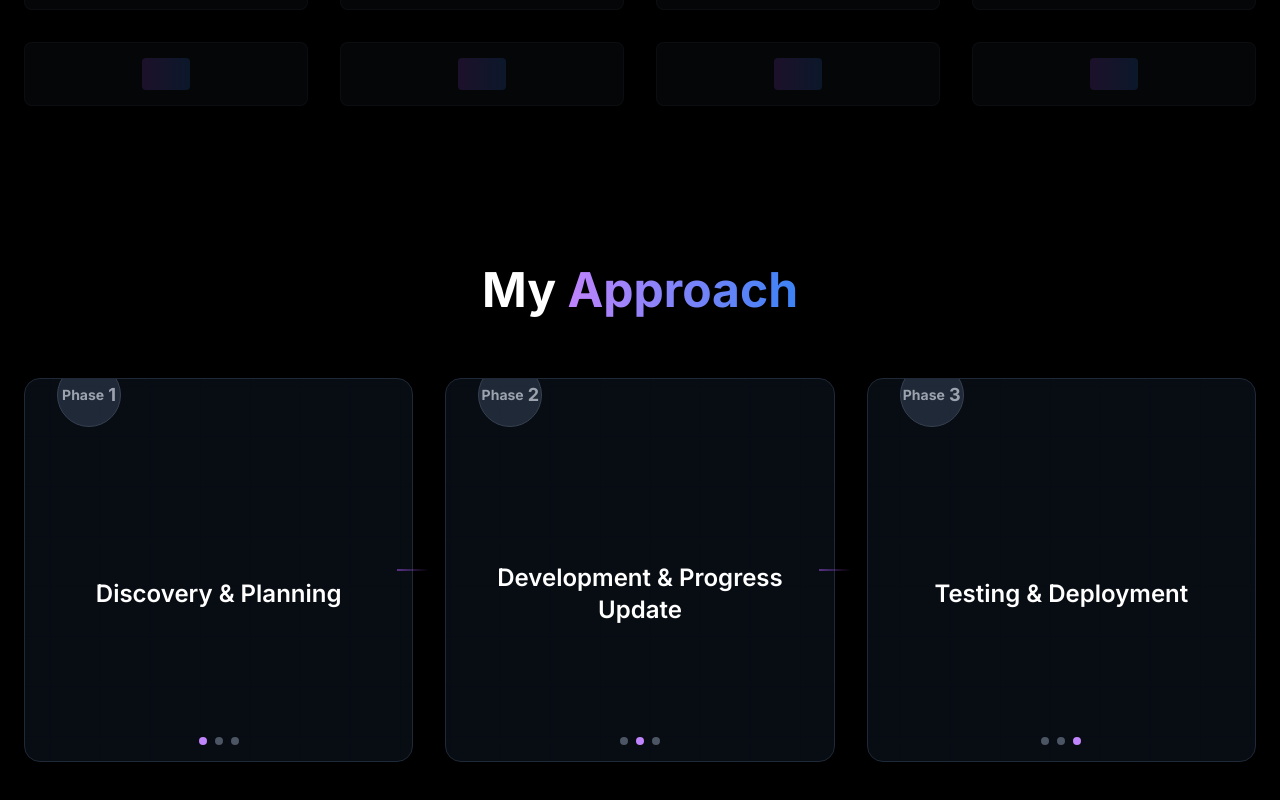
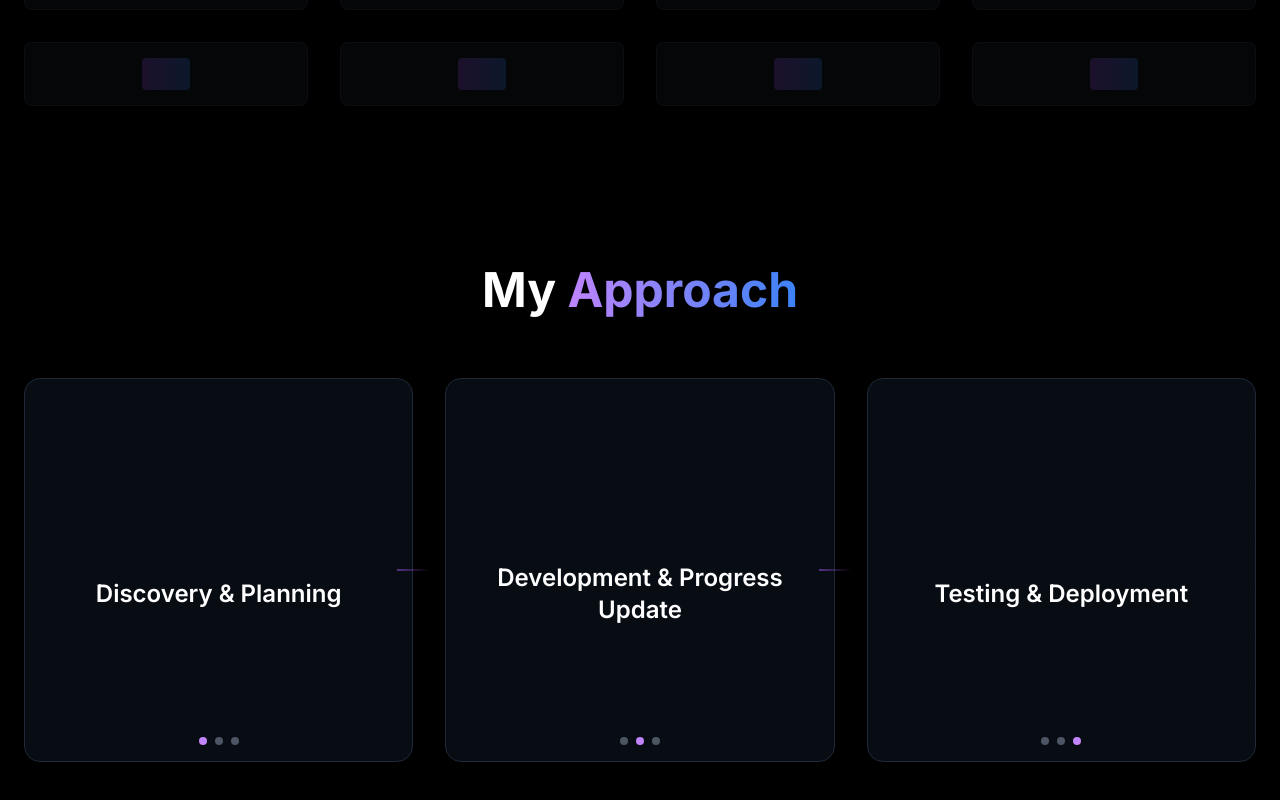
Before and after one commit to djelassioussema/Purple-Portfolio, a React (Vite) app: page / in a window 1280 px wide. Shown: the part 3562-4362 px from the top of the page. Built offline with nearby package versions, Linux system fonts and the light colour scheme.

Commit message:
Updated ApproachSection.tsx

```diff
--- a/src/components/ApproachSection.tsx
+++ b/src/components/ApproachSection.tsx
@@ -48,16 +48,6 @@ const ApproachSection = () => {
               }`}>
 
                 {/* Phase Number Badge */}
-                <div className="absolute -top-4 left-8">
-                  <div className={`w-16 h-16 rounded-full flex items-center justify-center font-bold text-lg transition-all duration-300 ${
-                    hoveredPhase === phase.number
-                      ? 'bg-gradient-to-r from-purple-500 to-blue-500 text-white transform scale-110'
-                      : 'bg-gray-800 text-gray-400 border border-gray-700'
-                  }`}>
-                    <span className="text-sm">Phase</span>
-                    <span className="ml-1">{phase.number}</span>
-                  </div>
-                </div>
 
                 {/* Content */}
                 <div className="pt-12 h-full flex flex-col justify-center">
```
